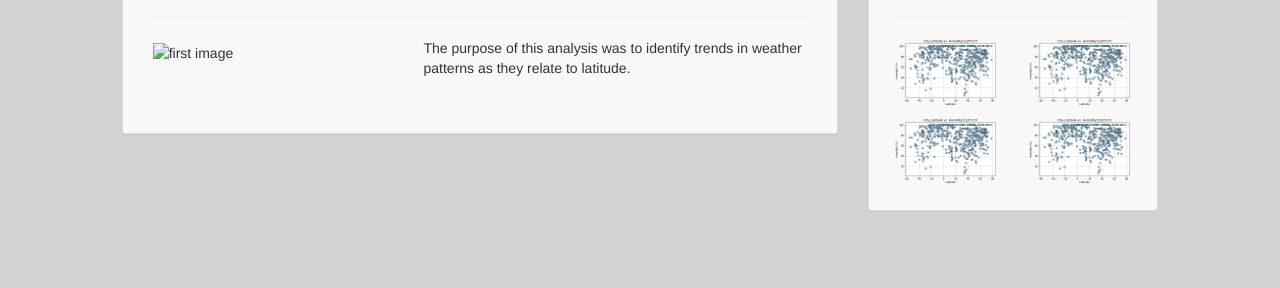
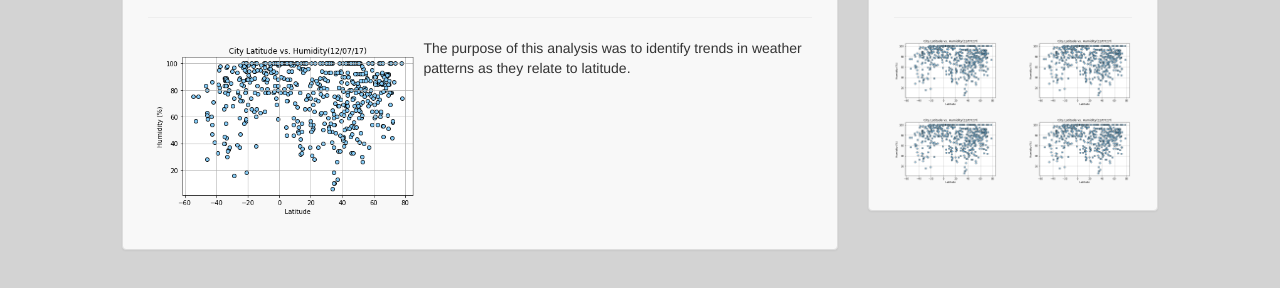
Before and after one commit to gbooker80/Weather-Dashboard, a plain HTML site: page index.html in a window 1280 px wide. Shown: the part 154-442 px from the top of the page. Drawn offline with nearby package versions, Linux system fonts and the light colour scheme.

Commit message:
Update index.html

```diff
--- a/index.html
+++ b/index.html
@@ -75,7 +75,7 @@ crossorigin="anonymous"></script>
                 <div class="panel-body">
                   <h2>Summary: Latitude and Longitude</h2>
                   <hr>
-                  <img class = "img-responsive" src="Images/output_39_1.png" style="width:40%; float: left; margin: 5px;" alt="first image" >
+                  <img class = "img-responsive" src="images/humidity.png" style="width:40%; float: left; margin: 5px;" alt="first image" >
 
                   <p>The purpose of this analysis was to identify trends in weather patterns as they relate to latitude.
 
@@ -96,12 +96,12 @@ crossorigin="anonymous"></script>
                   <h2>Visualizations</h2>
                   <hr>
                   <div class="row" style = "padding-bottom: 10px">
-                    <div class="col-lg-6 col-md-6 col-sm-6 col-xs-6"><a href="temperature.html"><img class = "img img-responsive" src="Images/humidity.png" style="width:100%" alt=""></a></div>
-                    <div class="col-lg-6 col-md-6 col-sm-6 col-xs-6"><a href="humidity.html"><img class = "img img-responsive" src="Images/humidity.png" style="width:100%" alt=""></a></div>
+                    <div class="col-lg-6 col-md-6 col-sm-6 col-xs-6"><a href="temperature.html"><img class = "img img-responsive" src="images/humidity.png" style="width:100%" alt=""></a></div>
+                    <div class="col-lg-6 col-md-6 col-sm-6 col-xs-6"><a href="humidity.html"><img class = "img img-responsive" src="images/humidity.png" style="width:100%" alt=""></a></div>
                   </div>
                   <div class="row">
-                    <div class="col-lg-6 col-md-6 col-sm-6 col-xs-6"><a href="cloudiness.html"><img class = "img img-responsive" src="Images/humidity.png" style="width:100%" alt=""></a></div>
-                    <div class="col-lg-6 col-md-6 col-sm-6 col-xs-6"><a href="windspeed.html"><img class = "img img-responsive" src="Images/humidity.png" style="width:100%" alt=""></a></div>
+                    <div class="col-lg-6 col-md-6 col-sm-6 col-xs-6"><a href="cloudiness.html"><img class = "img img-responsive" src="images/humidity.png" style="width:100%" alt=""></a></div>
+                    <div class="col-lg-6 col-md-6 col-sm-6 col-xs-6"><a href="windspeed.html"><img class = "img img-responsive" src="images/humidity.png" style="width:100%" alt=""></a></div>
                   </div>
 
               </div>
```
